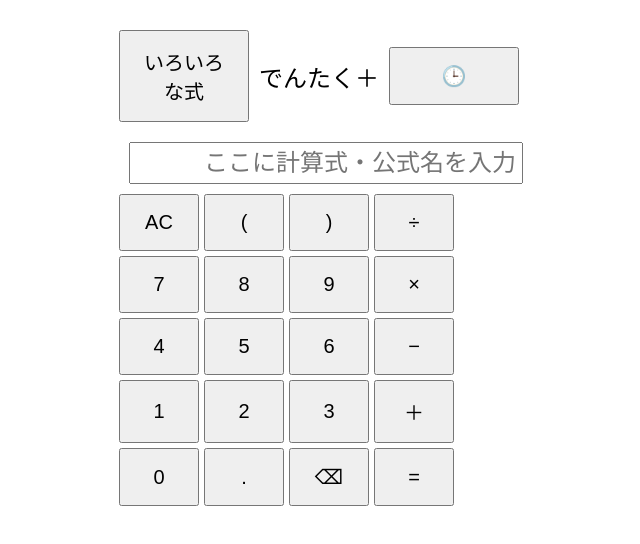
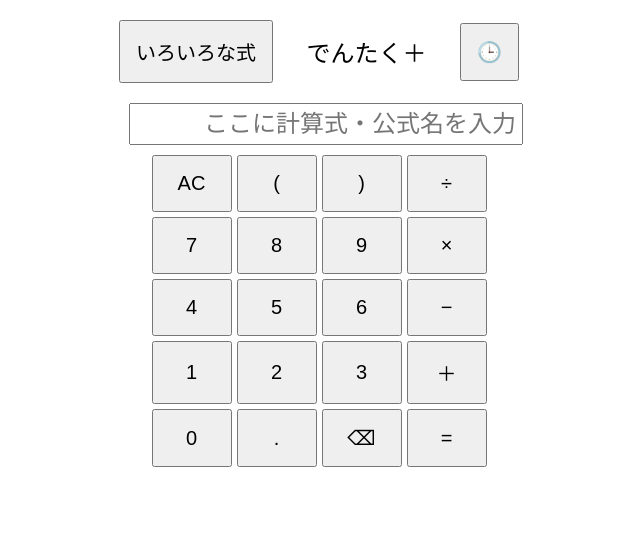
Before and after one commit to kit-base-hub/dentaku-plus, a plain HTML site: page index.html in a window 1280 px wide. Shown: the whole page, without its empty margins (321-961 px from the left). Drawn offline with nearby package versions, Linux system fonts and the light colour scheme.

Commit message:
Update index.html

```diff
--- a/index.html
+++ b/index.html
@@ -3,71 +3,19 @@
 <head>
 <meta charset="UTF-8">
 <title>でんたく＋ 最終版</title>
-<meta name="viewport" content="width=device-width, initial-scale=1.0">
 <script src="https://cdnjs.cloudflare.com/ajax/libs/mathjs/11.8.0/math.js"></script>
 <style>
-body {
-  font-family:sans-serif;
-  display:flex;
-  flex-direction:column;
-  align-items:center;
-  margin:0;
-  padding:10px;
-  max-width: 100%;
-}
-.top-bar {
-  display:flex;
-  align-items:center;
-  justify-content:space-between;
-  width:100%;
-  max-width:400px;
-  margin-top:20px;
-  flex-wrap: nowrap;       /* ← 横並びを強制 */
-}
-#title {
-  font-size:24px;
-  margin:0 10px;
-  white-space: nowrap;     /* ← 折り返さず横に表示 */
-}
-#calcInput { font-size:24px; width:100%; text-align:right; margin-top:10px; padding:5px; z-index:50; }
-#calculator {
-  display:grid;
-  grid-template-columns:repeat(4, 20%);
-  gap:5px;
-  margin-top:10px;
-  width:100%;
-  max-width:400px;
-}
-button {
-  font-size:20px;
-  padding:15px;
-  width:100%;
-  box-sizing:border-box;
-}
-.popup {
-  position:absolute;
-  background:#fff;
-  border:1px solid #ccc;
-  padding:10px;
-  z-index:100;
-  display:none;
-  max-height:200px;
-  overflow-y:auto;
-}
-#searchResults {
-  width:100%;
-  max-width:380px;
-  position:absolute;
-  background:#fff;
-  border:1px solid #ccc;
-  display:none;
-  max-height:150px;
-  overflow-y:auto;
-  z-index:49;
-}
+body { font-family:sans-serif; display:flex; flex-direction:column; align-items:center; margin:0; padding:0; }
+.top-bar { display:flex; align-items:center; justify-content:space-between; width:400px; margin-top:20px; }
+#title { font-size:24px; margin:0 10px; }
+#calcInput { font-size:24px; width:380px; text-align:right; margin-top:10px; padding:5px; z-index:50; }
+#calculator { display:grid; grid-template-columns:repeat(4,80px); gap:5px; margin-top:10px; }
+button { font-size:20px; padding:15px; }
+.popup { position:absolute; background:#fff; border:1px solid #ccc; padding:10px; z-index:100; display:none; max-height:200px; overflow-y:auto; }
+#searchResults { width:380px; position:absolute; background:#fff; border:1px solid #ccc; display:none; max-height:150px; overflow-y:auto; z-index:49; }
 #searchResults div { padding:5px; cursor:pointer; }
 #searchResults div:hover { background:#eee; }
-#searchContainer { position:relative; width:100%; max-width:380px; margin-top:10px; }
+#searchContainer { position:relative; width:380px; margin-top:10px; }
 </style>
 </head>
 <body>
@@ -117,6 +65,7 @@ button {
 const calcInput = document.getElementById("calcInput");
 const searchResults = document.getElementById("searchResults");
 
+// 公式データ（名前と式、プレースホルダー付き）
 const formulas = [
   {name:"正弦関数", expr:"sin([x])"},
   {name:"余弦関数", expr:"cos([x])"},
@@ -130,6 +79,7 @@ const formulas = [
   {name:"質量エネルギー等価", expr:"E=[m]*c^2"}
 ];
 
+// プレースホルダー対応カーソル配置
 function focusFirstPlaceholder(){
   const val = calcInput.value;
   const phPos = val.indexOf("[");
@@ -143,11 +93,13 @@ function focusFirstPlaceholder(){
   calcInput.focus();
 }
 
+// 公式選択時にバーに表示
 function selectFormula(f){
   calcInput.value = f.expr;
   focusFirstPlaceholder();
 }
 
+// 通常文字挿入
 function insertAtCursor(text){
   const start=calcInput.selectionStart;
   const end=calcInput.selectionEnd;
@@ -157,6 +109,7 @@ function insertAtCursor(text){
   calcInput.focus();
 }
 
+// 電卓ボタン
 document.getElementById("AC").addEventListener("click",()=>calcInput.value="");
 document.getElementById("backspace").addEventListener("click",()=>{
   const start=calcInput.selectionStart;
@@ -176,10 +129,12 @@ document.querySelectorAll("#calculator button").forEach(btn=>{
   btn.addEventListener("click",()=>insertAtCursor(val));
 });
 
+// 計算
 const history=[];
 document.getElementById("equal").addEventListener("click",()=>{
   try{
     let expr=calcInput.value.replace(/×/g,"*").replace(/÷/g,"/").replace(/−/g,"-").replace(/＋/g,"+");
+    // プレースホルダーに数字が入っている場合のみ置換、それ以外は0
     expr = expr.replace(/\[([^\]]*?)\]/g,(m,p)=>{
       const n=parseFloat(p);
       return isNaN(n)?0:n;
@@ -190,11 +145,13 @@ document.getElementById("equal").addEventListener("click",()=>{
   } catch(e){ calcInput.value="Error"; }
 });
 
+// いろいろな式ポップアップ（6個のみ、括弧修正）
 const formulaPopup=document.getElementById("formulaPopup");
 const formulaBtn=document.getElementById("formulaBtn");
 const preset6 = formulas.slice(0,6);
 preset6.forEach(f=>{
   const b=document.createElement("button");
+  // 修正: 中身は空の括弧だけ表示
   b.textContent = f.expr.replace(/\[.*?\]/g,"");
   b.style.margin="3px";
   b.onclick=()=>{ selectFormula(f); formulaPopup.style.display="none"; };
@@ -202,6 +159,7 @@ preset6.forEach(f=>{
 });
 formulaBtn.addEventListener("click",()=>formulaPopup.style.display=formulaPopup.style.display==="none"?"block":"none");
 
+// 履歴
 const historyPopup=document.getElementById("historyPopup");
 const historyBtn=document.getElementById("historyBtn");
 historyBtn.addEventListener("click",()=>{
@@ -220,6 +178,7 @@ historyBtn.addEventListener("click",()=>{
   historyPopup.style.display = historyPopup.style.display==="none"?"block":"none";
 });
 
+// 検索予測
 calcInput.addEventListener("input",()=>{
   const q=calcInput.value.trim().toLowerCase();
   searchResults.innerHTML="";
@@ -234,6 +193,7 @@ calcInput.addEventListener("input",()=>{
   searchResults.style.display = matches.length>0?"block":"none";
 });
 
+// 外クリックでポップアップ閉じる
 document.addEventListener("click",(e)=>{
   if(!historyPopup.contains(e.target)&&e.target!==historyBtn) historyPopup.style.display="none";
   if(!formulaPopup.contains(e.target)&&e.target!==formulaBtn) formulaPopup.style.display="none";
```
